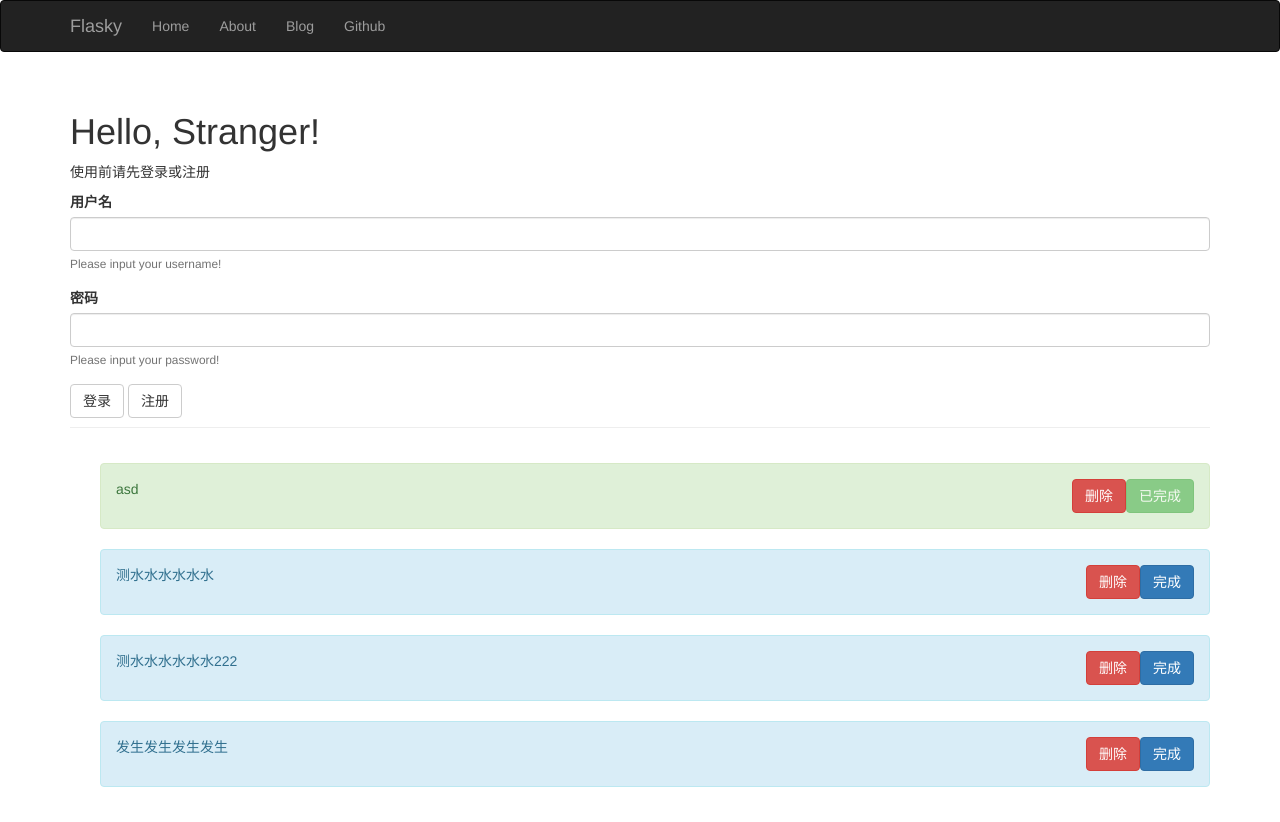
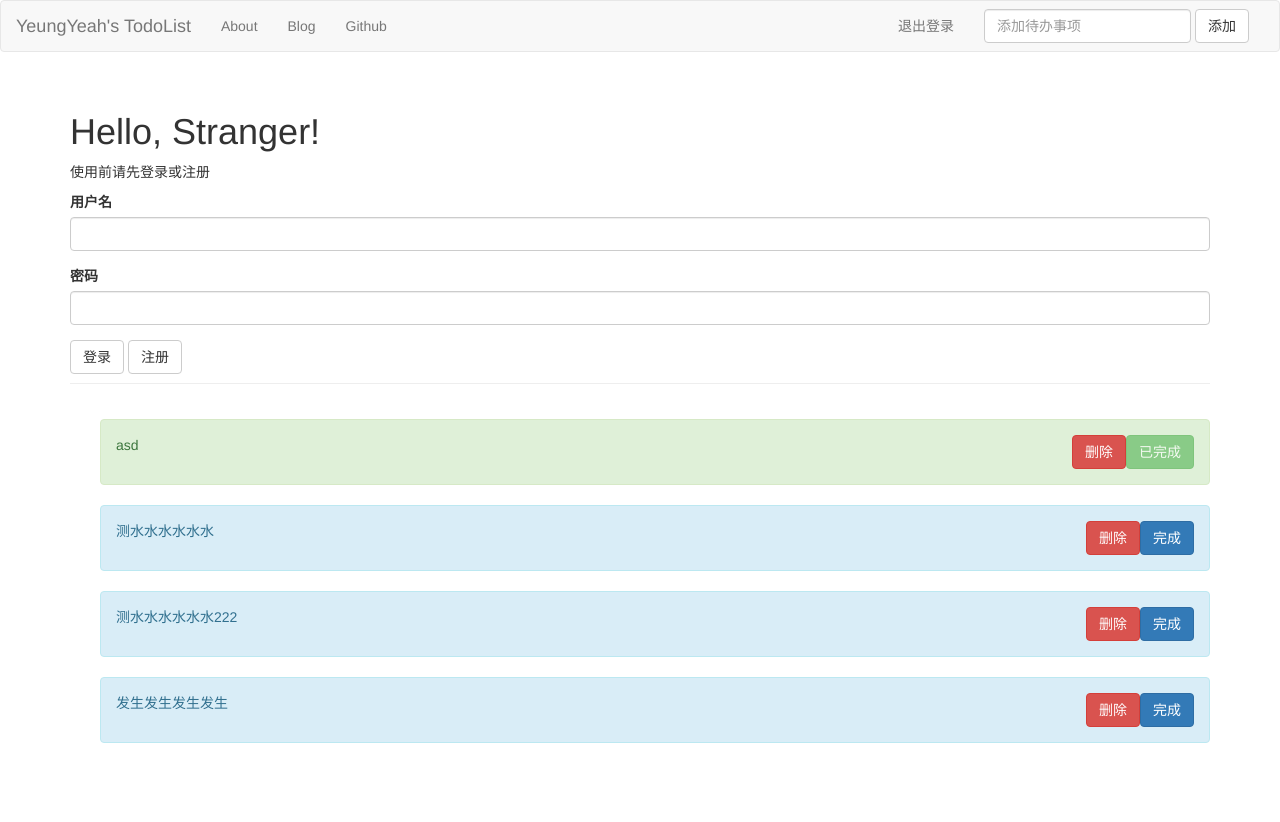
Before and after one commit to yeung66/todolist, a Flask app: template templates/index.html in a window 1280 px wide. After the commit the page ends 743 px from the top, so only its background shows below. Run offline with Flask 2, Linux system fonts and the light colour scheme; the template is opened without the code that fills it: values that come from a table or form of the project are taken from there, others are empty; a user stored in the database is signed in; data comes from the database, SQL or seed files in the repository; both versions use the stored data as it was after the commit; some libraries are stand-ins or nearby versions.

Commit message:
第一版重构完成，基本功能已完备

```diff
--- a/templates/base.html
+++ b/templates/base.html
@@ -3,27 +3,41 @@
 {% block title %}YeungYeah's Todo List{% endblock %}
 
 {% block navbar %}
-<div class="navbar navbar-inverse" role="navigation">
-    <div class="container">
+<nav class="navbar navbar-default">
+  <div class="container-fluid">
+    <!-- Brand and toggle get grouped for better mobile display -->
     <div class="navbar-header">
-            <button type="button" class="navbar-toggle" data-toggle="collapse" data-target=".navbar-collapse">
+      <button type="button" class="navbar-toggle collapsed" data-toggle="collapse" data-target="#bs-example-navbar-collapse-1" aria-expanded="false">
         <span class="sr-only">Toggle navigation</span>
         <span class="icon-bar"></span>
         <span class="icon-bar"></span>
         <span class="icon-bar"></span>
       </button>
-            <a class="navbar-brand" href="/">Flasky</a>
+      <a class="navbar-brand" href="#">YeungYeah's TodoList</a>
     </div>
-        <div class="navbar-collapse collapse">
+
+    <!-- Collect the nav links, forms, and other content for toggling -->
+    <div class="collapse navbar-collapse" id="bs-example-navbar-collapse-1">
       <ul class="nav navbar-nav">
-                <li><a href="/">Home</a></li>
-                <li><a href="http://scottyeung.club/about">About</a></li>
-                <li><a href="http://scottyeung.club/">Blog</a></li>
-                <li><a href="https://github.com/yeung66">Github</a></li>
+      <li class=""><a href="http://scottyeung.top/about/">About </a></li>
+        <li class=""><a href="http://scottyeung.top/">Blog </a></li>
+        <li class=""><a href="https://github.com/yeung66">Github </a></li>
+
       </ul>
+        {% if 'user' in session %}
+      <form class="navbar-form navbar-right" action="{{ url_for('add_task') }}" method="post">
+        <div class="form-group">
+          <input type="text" class="form-control" placeholder="添加待办事项" name="content">
         </div>
-    </div>
-</div>
+        <button type="submit" class="btn btn-default">添加</button>
+      </form>
+      <ul class="nav navbar-nav navbar-right">
+        <li><a href="{{url_for('logout')}}">退出登录</a></li>
+      </ul>
+        {% endif %}
+    </div><!-- /.navbar-collapse -->
+  </div><!-- /.container-fluid -->
+</nav>
 {% endblock %}
 
 {% block content %}
--- a/templates/extend.html
+++ b/templates/extend.html
@@ -17,7 +17,7 @@
                 {% endif %}">
                     <div class="row">
                     <div class="col-md-10"> {{ task.content }}</div>
-                    <div class="col-md-2 ">
+                    <div class="col-md-3 ">
                         {% if task.finished %}
                         <a  class="btn btn-success pull-right" disabled>已完成</a>
                             {% else %}
--- a/templates/index.html
+++ b/templates/index.html
@@ -8,16 +8,31 @@
     <p>使用前请先登录或注册</p>
     {{ wtf.quick_form(form,url_for('user_admin')) }}
     {% else %}
-    <p>欢迎使用待办事项</p>
+    <div class="container">
+        <div class="row">
+
+{#  <div class="col">#}
+{#      <form action="{{url_for('add_task')}}" method="post">#}
+{#    <div class="input-group">#}
+{#      <input type="text" class="form-control" placeholder="Things To Do！" name="content">#}
+{#      <span class="input-group-btn">#}
+{#        <button class="btn btn-default" type="submit">添加待办事项</button>#}
+{#      </span>#}
+{#    </div><!-- /input-group -->#}
+{#  </div><!-- /.col-lg-6 -->#}
+</div><!-- /.row -->
+    </form>
+    </div>
     {% endif %}
 </div>
 
 <div class="container">
+
     <div class="panel-body">
+
         {% for task in tasks %}
 
-    <div class="alert alert-{% if task.finished %}success{% else %}info
-    {% endif %}">
+        <div class="alert alert-{% if task.finished %}success{% else %}info{% endif %}">
             <div class="row">
                 <div class="col-md-10"> {{ task.content }}</div>
                 <div class="col-md-2 ">
--- a/todolist.py
+++ b/todolist.py
@@ -40,22 +40,22 @@
     id = db.Column(db.Integer, autoincrement=True, primary_key=True)
     username = db.Column(db.String(30), db.ForeignKey('users.username'))
     content = db.Column(db.String(50))
-    finished = db.Column(db.BOOLEAN)
+    finished = db.Column(db.BOOLEAN, default=False)
 
     def __repr__(self):
         return '<Task %s>' % self.content
 
 
 class UserForm(FlaskForm):
-    username = StringField('用户名', [DataRequired()], description='Please input your username!')
-    password = PasswordField('密码', [DataRequired()], description='Please input your password!')
+    username = StringField('用户名', [DataRequired()])
+    password = PasswordField('密码', [DataRequired()])
     login = SubmitField('登录', id='login')
     signup = SubmitField('注册', id='signup')
 
 
 @app.route('/')
 def index():
-    if session['user'] is not None:
+    if 'user' in session:
         user = User.query.get(session['user'])
         tasks = user.tasks
         return render_template('index.html', username=user.username, tasks=tasks)
@@ -91,20 +91,27 @@
 
 @app.route('/logout')
 def logout():
-    session.pop('username', None)
-    session.pop('password', None)
-    return redirect(url_for('hello_world'))
+    session.pop('user', None)
+    # session.pop('password', None)
+    return redirect(url_for('index'))
 
 
 @app.route('/addTask', methods=['POST'])
 def add_task():
-    n = session.get('username')
-    if n is None: return "请先登录！"
-    c = request.form['content']
-    new_task = Task(username=n, content=c, finished=False)
-    db.session.add(new_task)
-    db.session.commit()
-    return redirect(url_for('hello_world'))
+    msg = None
+
+    if 'user' not in session:
+        msg = '请先登录再添加任务！'
+    elif not User.query.get(session['user']):
+        msg = '用户不存在！请重新登录'
+        session.pop('user')
+    else:
+        task_name = request.form['content']
+        task = Task(content=task_name, username=session['user'])
+        db.session.add(task)
+        db.session.commit()
+        msg = '添加任务成功！'
+    return redirect(url_for('index'))
 
 
 @app.route('/done/<id>')
@@ -112,7 +119,7 @@
     # id = request.form['id']
     task = Task.query.get(id)
     # msg = None
-    if task and session['user'] and session['user'] == task.username:
+    if task and 'user' in session and session['user'] == task.username:
         task.finished = True
         db.session.commit()
     return redirect(url_for('index'))
@@ -121,7 +128,7 @@
 @app.route('/del/<id>')
 def delete(id):
     task = Task.query.get(id)
-    if task and session['user'] and session['user'] == task.username:
+    if task and 'user' in session and session['user'] == task.username:
         db.session.delete(task)
         db.session.commit()
     return redirect(url_for('index'))
```
Also changed, not shown: README.md, data.sqlite. Lines whose indentation alone changed are shown as unchanged.
